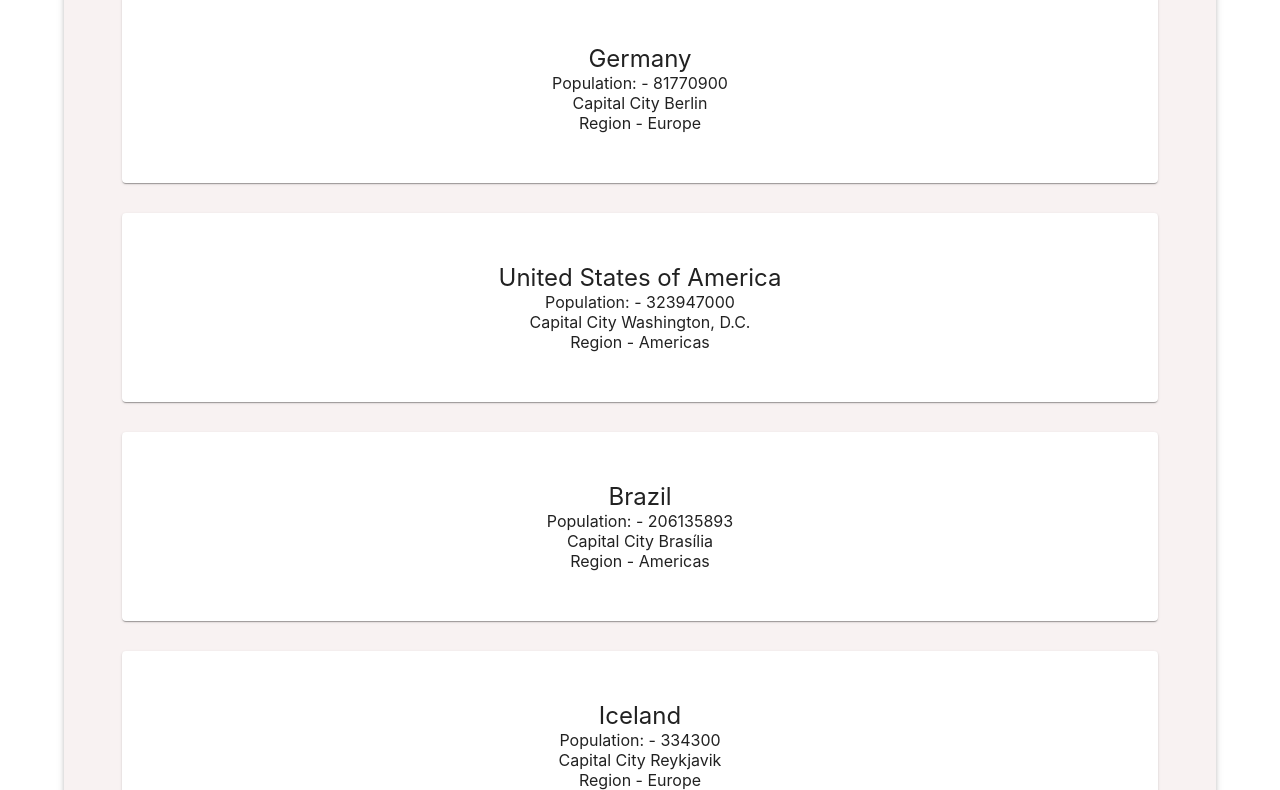
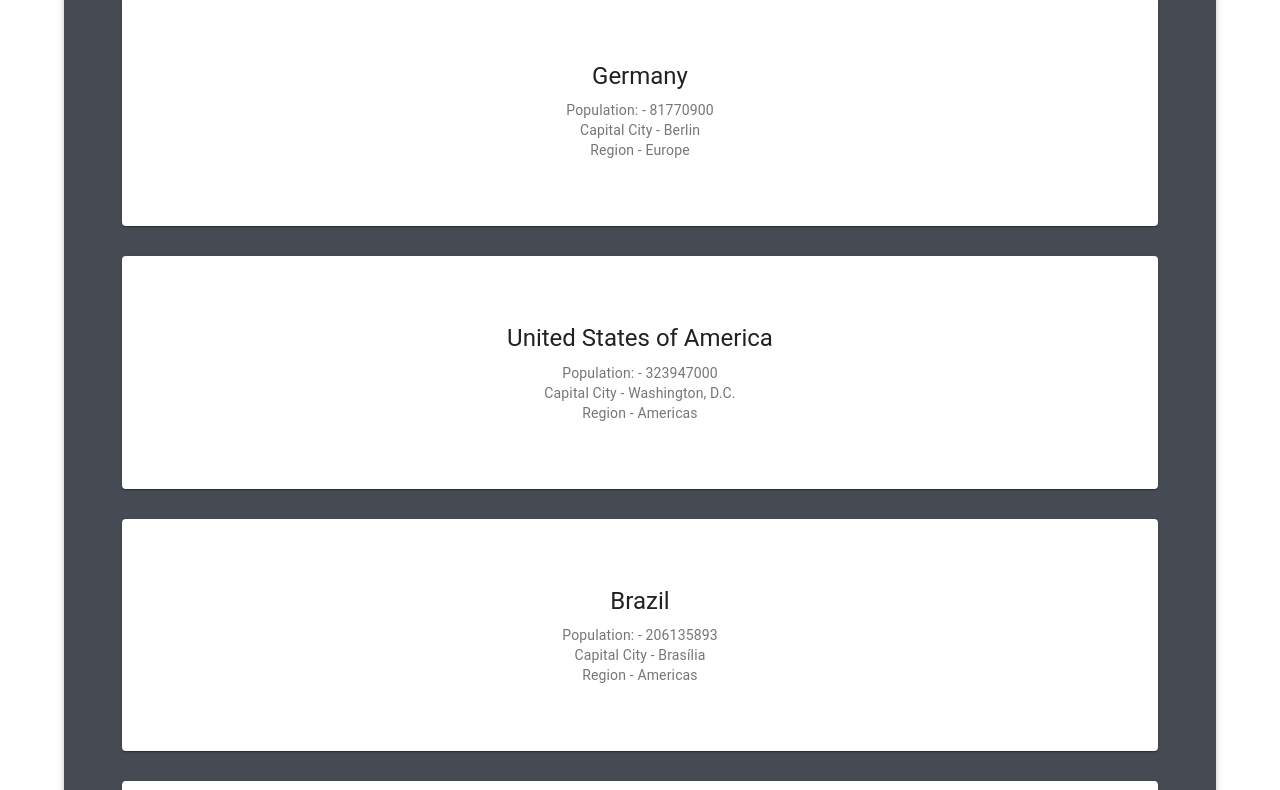
Before and after one commit to MK-Codecademy/Rest-Countries-API, a React app: page / in a window 1280 px wide. Shown: the part 746-1536 px from the top of the page. Built offline with nearby package versions, Linux system fonts and the light colour scheme.

Commit message:
Styles on cards

```diff
--- a/src/Components/CountryCard/CountryCard.js
+++ b/src/Components/CountryCard/CountryCard.js
@@ -1,15 +1,29 @@
-import React from 'react';
-import Card from '@material-ui/core/Card';
-import styles from "./CountryCard.module.css"
+import React from "react";
+import Card from "@material-ui/core/Card";
+import styles from "./CountryCard.module.css";
+import CardActionArea from "@material-ui/core/CardActionArea";
+import CardContent from "@material-ui/core/CardContent";
+import Typography from "@material-ui/core/Typography";
 
-export default function CountryCard({country})   {
-    return  (
-
-        <Card className={styles.card}>
-            <h2 className='countryTitle'>{country.country}</h2>
-            <p>{`Population: - ${country.population}`}</p>
-            <p>{`Capital City ${country.capital}`}</p>
-            <p>{`Region - ${country.region}`}</p>
-        </Card>
-    )
+export default function CountryCard({ country }) {
+  return (
+    <Card className={styles.card}>
+      <CardActionArea>
+        <CardContent>
+          <Typography gutterBottom variant="h5" component="h2">
+            {country.country}
+          </Typography>
+          <Typography variant="body2" color="textSecondary" component="p">
+            {`Population: - ${country.population}`}
+          </Typography>
+          <Typography variant="body2" color="textSecondary" component="p">
+            {`Capital City - ${country.capital}`}
+          </Typography>
+          <Typography variant="body2" color="textSecondary" component="p">
+            {`Region - ${country.region}`}
+          </Typography>
+        </CardContent>
+      </CardActionArea>
+    </Card>
+  );
 }
--- a/src/Components/CountryCardList/CountryCardList.module.css
+++ b/src/Components/CountryCardList/CountryCardList.module.css
@@ -2,5 +2,6 @@
 .countyCardWarpper{
     max-width: 100%;
     margin: 0 auto;
-    background-color: rgb(248, 242, 242)!important;
+    background-color: rgb(70, 74, 83)!important;
+    color: white!important;
 }
```
